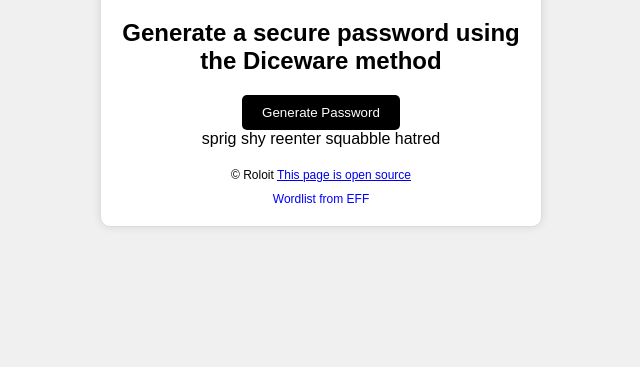
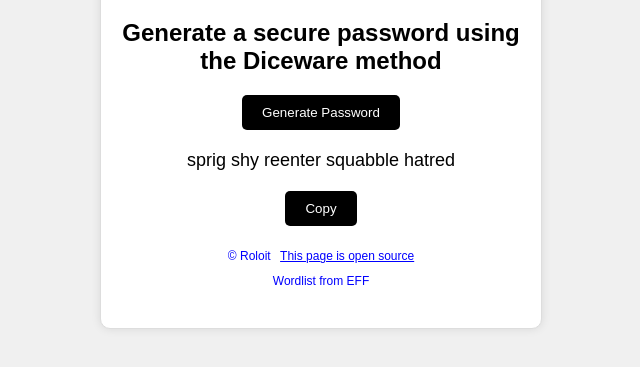
Before and after one commit to roloit/diceware, a plain HTML site: page index.html in a window 1280 px wide. Both pictures are taken after a click on the button "Generate Password". Shown: the part 177-544 px from the top of the page, without its empty margins (319-959 px from the left). Drawn offline with Linux system fonts and the light colour scheme.

Commit message:
Update index.html

```diff
--- a/index.html
+++ b/index.html
@@ -43,6 +43,37 @@
             color: blue;
             cursor: pointer;
         }
+.diceware-result {
+            margin-top: 20px;
+            cursor: pointer;
+        }
+.password {
+            font-size: 18px;
+            margin-bottom: 10px;
+        }
+.footer {
+            margin-top: 20px;
+            padding-bottom: 20px;
+        }
+.copyright-note {
+            font-size: 12px;
+            margin-top: 10px;
+            color: blue;
+            cursor: pointer;
+            display: inline;
+            margin-right: 5px;
+        }
+.open-source-note {
+            font-size: 12px;
+            margin-top: 10px;
+            color: blue;
+            cursor: pointer;
+            display: inline;
+            text-decoration: underline;
+        }
+.copy-button-container {
+            margin-top: 20px;
+        }
     </style>
 </head>
 <body>
@@ -51,17 +82,22 @@
         <div class="diceware-container">
             <h2>Generate a secure password using the Diceware method</h2>
             <button class="diceware-button" id="diceware-button">Generate Password</button>
-            <div id="diceware-result"></div>
+            <div id="diceware-result-container" style="margin-top: 20px;"></div>
+            <div class="copy-button-container">
+                <button class="diceware-button" id="copy-button" style="display: none;">Copy</button>
             </div>
-        <div class="note">
-            &copy; Roloit <a href="https://github.com/roloit/roloit.tech-diceware" target="_blank">This page is open source</a>
         </div>
+        <div class="footer">
+            <div class="copyright-note" onclick="window.open('https://github.com/roloit')"> &copy; Roloit</div>
+            <div class="open-source-note" onclick="window.open('https://github.com/roloit/roloit.tech-diceware')">This page is open source</div>
             <div class="eff-note" onclick="window.open('https://www.eff.org/files/2016/07/18/eff_large_wordlist.txt')">Wordlist from EFF</div>
+        </div>
     </div>
     <script>
         const dicewareButton = document.getElementById('diceware-button');
-        const dicewareResult = document.getElementById('diceware-result');
-        dicewareButton.addEventListener('click', generateDicewarePassword);
+        const copyButton = document.getElementById('copy-button');
+        const dicewareResultContainer = document.getElementById('diceware-result-container');
+        let clicked = false;
 
         let wordlist = [];
 
@@ -81,8 +117,18 @@
                 const index = Math.floor(Math.random() * wordlist.length);
                 password.push(wordlist[index].trim());
             }
-            dicewareResult.innerText = password.join(' ');
+            const passwordText = document.createElement('span');
+            passwordText.classList.add('password');
+            passwordText.textContent = password.join(' ');
+            dicewareResultContainer.innerHTML = '';
+            dicewareResultContainer.appendChild(passwordText);
+            copyButton.style.display = 'inline-block';
+            copyButton.addEventListener('click', function () {
+                navigator.clipboard.writeText(passwordText.textContent);
+            });
         }
+
+        dicewareButton.addEventListener('click', generateDicewarePassword);
     </script>
 </body>
 </html>
```
Lines whose indentation alone changed are shown as unchanged.
